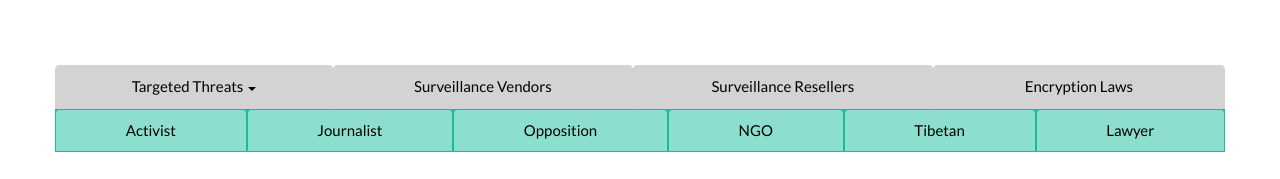
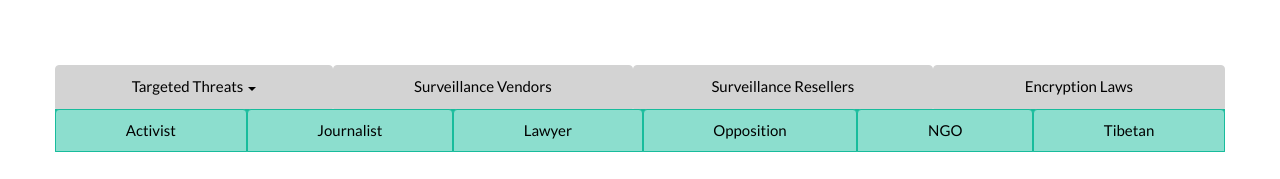
Before and after one commit to digitalfreedom/website, a Jekyll site: the page built from map.md, in a window 1280 px wide and 1018 px high. Shown: the part 836-1015 px from the top of the window. Built offline with Jekyll 4.4.1, drawn with Linux system fonts in a browser that asks for light colours.

Commit message:
Changed order

```diff
--- a/map.md
+++ b/map.md
@@ -31,10 +31,10 @@ permalink: /map/
   <ul class="nav nav-tabs nav-justified fadedgreen">
      <li class="target-selector"><a href="#activist">Activist</a></li>
      <li class="target-selector"><a href="#journalist">Journalist</a></li>
+     <li class="target-selector"><a href="#lawyer">Lawyer</a></li>
      <li class="target-selector"><a href="#opposition">Opposition</a></li>
      <li class="target-selector"><a href="#ngo">NGO</a></li>
      <li class="target-selector"><a href="#tibetan">Tibetan</a></li>
-     <li class="target-selector"><a href="#lawyer">Lawyer</a></li>
   </ul>
 </div>
 </div>
```
